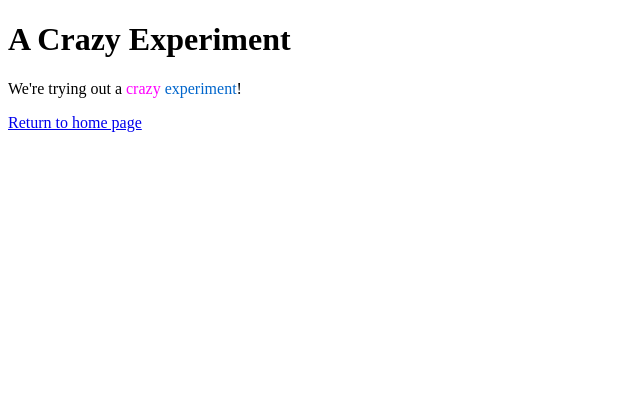
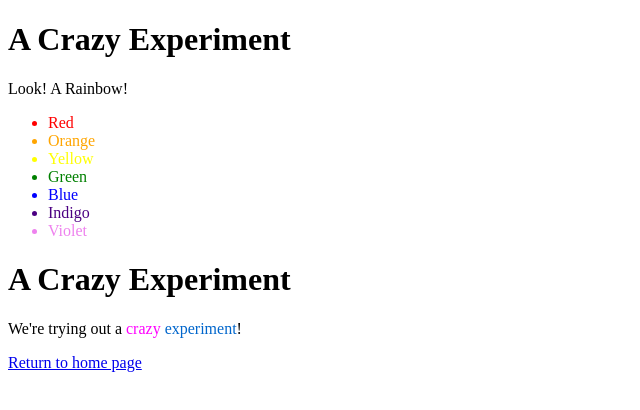
Before and after one commit to Gaxecnotba/2230911_Assignment6, a plain HTML site: page crazy.html in a window 1280 px wide. Shown: the whole page, without its empty margins (0-640 px from the left). Drawn offline with Linux system fonts and the light colour scheme.

Commit message:
Add a rainbow to crazy.html

```diff
--- a/crazy.html
+++ b/crazy.html
@@ -5,6 +5,22 @@
   <meta charset="utf-8" />
 </head>
 <body>
+ <title>A Crazy Experiment</title>
+  <meta charset="utf-8" />
+</head>
+<body>
+  <h1>A Crazy Experiment</h1>
+  <p>Look! A Rainbow!</p>
+
+  <ul>
+    <li style="color: red">Red</li>
+    <li style="color: orange">Orange</li>
+    <li style="color: yellow">Yellow</li>
+    <li style="color: green">Green</li>
+    <li style="color: blue">Blue</li>
+    <li style="color: indigo">Indigo</li>
+    <li style="color: violet">Violet</li>
+  </ul>
   <h1>A Crazy Experiment</h1>
   <p>We're trying out a <span style="color: #F0F">crazy</span>
   <span style="color: #06C">experiment</span>!
```
